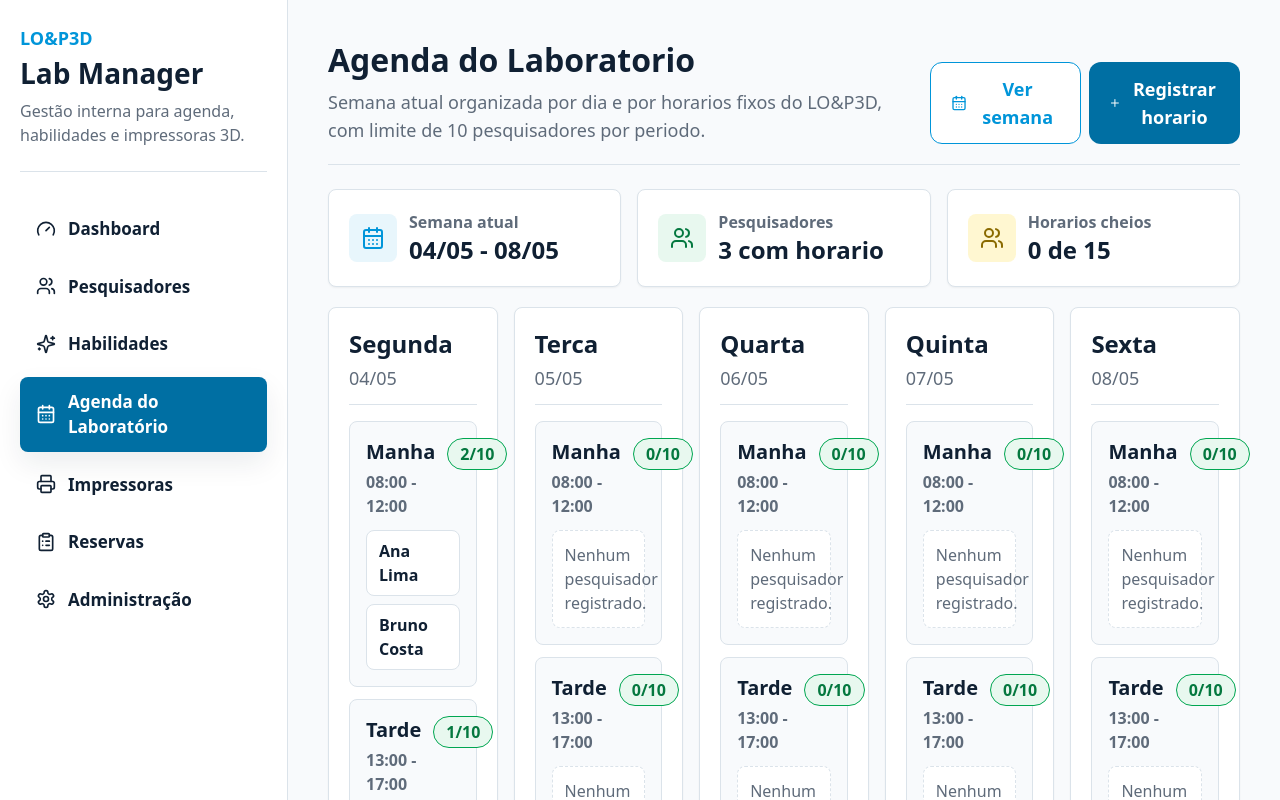
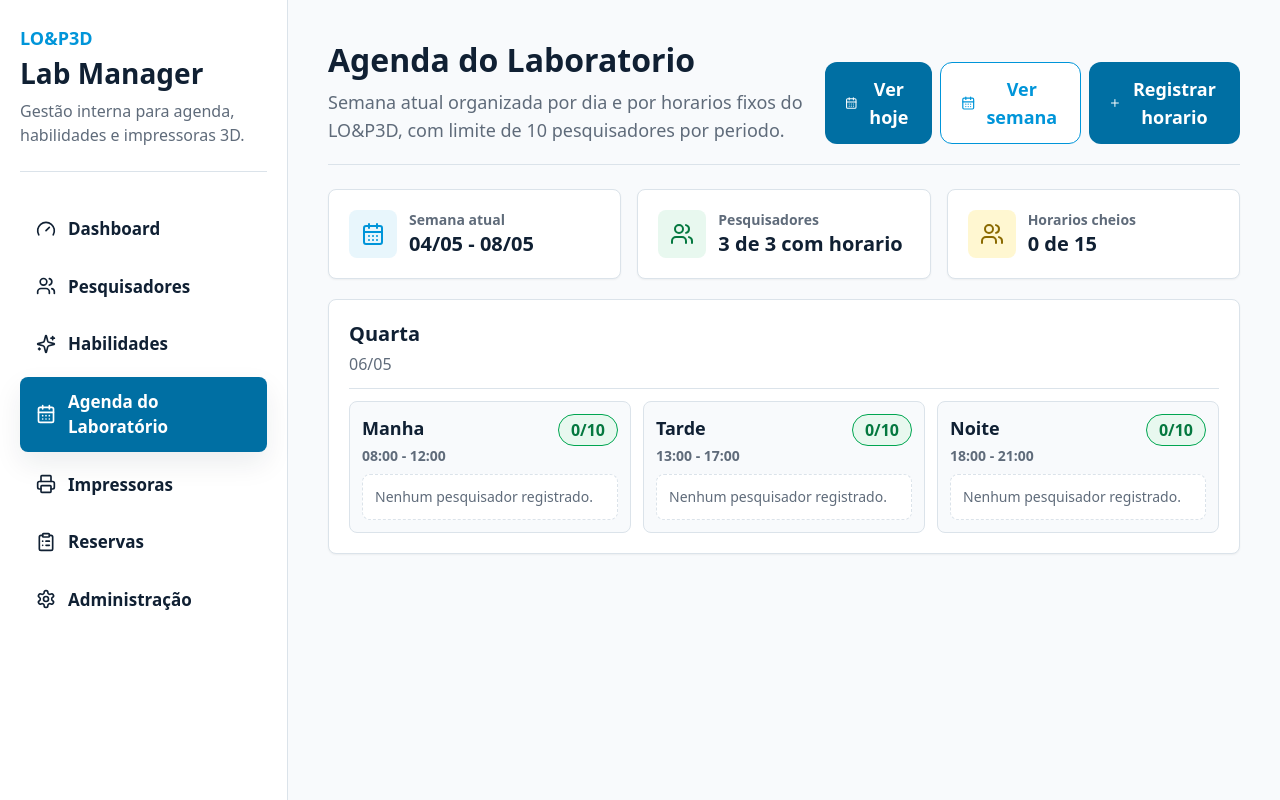
Before and after one commit to LOP3D-Unifesp/lab-manager, a React (Vite) app: page /agenda in a window 1280 px wide. Shown: the top 800 px of the page. Built offline with nearby package versions, Linux system fonts and the light colour scheme.

Commit message:
Ajusta visualizacao da agenda do laboratorio

```diff
--- a/src/pages/AgendaLaboratorio.tsx
+++ b/src/pages/AgendaLaboratorio.tsx
@@ -21,7 +21,10 @@ type SlotSelection = {
   periodo: PeriodoId;
 };
 
+type VistaAgenda = "hoje" | "semana";
+
 const limitePorHorario = 10;
+const nomesVisiveisPorHorario = 3;
 
 const periodos: Array<{
   id: PeriodoId;
@@ -96,6 +99,8 @@ export function AgendaLaboratorio() {
   const [slotsSelecionados, setSlotsSelecionados] = useState<SlotSelection[]>(
     [],
   );
+  const [vistaAgenda, setVistaAgenda] = useState<VistaAgenda>("hoje");
+  const [slotsExpandidos, setSlotsExpandidos] = useState<string[]>([]);
   const [erro, setErro] = useState("");
 
   useEffect(() => {
@@ -107,8 +112,13 @@ export function AgendaLaboratorio() {
     }
   }, [nomesPesquisadores, pesquisadorSelecionado]);
 
+  const hoje = new Date().getDay();
+  const diaAtual = semanaAtual.find((dia) => dia.weekday === hoje);
+  const diasVisiveis = vistaAgenda === "hoje" && diaAtual ? [diaAtual] : semanaAtual;
   const totalPesquisadores = new Set(
-    agenda.map((entry) => entry.pesquisador),
+    agenda
+      .map((entry) => entry.pesquisador)
+      .filter((nome) => nomesPesquisadores.includes(nome)),
   ).size;
   const totalSlots = semanaAtual.length * periodos.length;
   const slotsCheios = semanaAtual.reduce((total, dia) => {
@@ -143,6 +153,19 @@ export function AgendaLaboratorio() {
 
       return [...selecionados, slot];
     });
+  }
+
+  function trocarVista(novaVista: VistaAgenda) {
+    setVistaAgenda(novaVista);
+    calendarioRef.current?.scrollIntoView({ behavior: "smooth" });
+  }
+
+  function toggleSlotExpandido(slotKey: string) {
+    setSlotsExpandidos((slotsAtuais) =>
+      slotsAtuais.includes(slotKey)
+        ? slotsAtuais.filter((key) => key !== slotKey)
+        : [...slotsAtuais, slotKey],
+    );
   }
 
   function abrirModal() {
@@ -227,10 +250,16 @@ export function AgendaLaboratorio() {
           <div className="flex w-full flex-col gap-2 sm:flex-row md:w-auto">
             <Button
               fullWidth
-              variant="secondary"
-              onClick={() =>
-                calendarioRef.current?.scrollIntoView({ behavior: "smooth" })
-              }
+              variant={vistaAgenda === "hoje" ? "primary" : "secondary"}
+              onClick={() => trocarVista("hoje")}
+            >
+              <CalendarDays aria-hidden="true" className="mr-2 h-5 w-5" />
+              Ver hoje
+            </Button>
+            <Button
+              fullWidth
+              variant={vistaAgenda === "semana" ? "primary" : "secondary"}
+              onClick={() => trocarVista("semana")}
             >
               <CalendarDays aria-hidden="true" className="mr-2 h-5 w-5" />
               Ver semana
@@ -250,8 +279,8 @@ export function AgendaLaboratorio() {
               <CalendarDays aria-hidden="true" className="h-6 w-6" />
             </div>
             <div>
-              <p className="text-base font-semibold text-muted">Semana atual</p>
-              <p className="text-2xl font-bold text-text">
+              <p className="text-sm font-semibold text-muted">Semana atual</p>
+              <p className="text-xl font-bold text-text">
                 {semanaAtual[0].numero} - {semanaAtual[4].numero}
               </p>
             </div>
@@ -263,11 +292,11 @@ export function AgendaLaboratorio() {
               <Users aria-hidden="true" className="h-6 w-6" />
             </div>
             <div>
-              <p className="text-base font-semibold text-muted">
+              <p className="text-sm font-semibold text-muted">
                 Pesquisadores
               </p>
-              <p className="text-2xl font-bold text-text">
-                {totalPesquisadores} com horario
+              <p className="text-xl font-bold text-text">
+                {totalPesquisadores} de {nomesPesquisadores.length} com horario
               </p>
             </div>
           </div>
@@ -278,10 +307,10 @@ export function AgendaLaboratorio() {
               <Users aria-hidden="true" className="h-6 w-6" />
             </div>
             <div>
-              <p className="text-base font-semibold text-muted">
+              <p className="text-sm font-semibold text-muted">
                 Horarios cheios
               </p>
-              <p className="text-2xl font-bold text-text">
+              <p className="text-xl font-bold text-text">
                 {slotsCheios} de {totalSlots}
               </p>
             </div>
@@ -290,33 +319,61 @@ export function AgendaLaboratorio() {
       </section>
 
       <section ref={calendarioRef} className="mt-5 scroll-mt-24">
-        <div className="grid gap-4 xl:grid-cols-5">
-          {semanaAtual.map((dia) => (
-            <Card key={dia.weekday} className="flex min-h-[520px] flex-col">
-              <div className="mb-4 border-b border-border pb-3">
-                <h3 className="text-2xl font-bold text-text">{dia.label}</h3>
-                <p className="mt-1 text-lg text-muted">{dia.numero}</p>
+        <div
+          className={
+            vistaAgenda === "hoje"
+              ? "grid gap-4 lg:grid-cols-3"
+              : "grid gap-4 md:grid-cols-2 xl:grid-cols-5"
+          }
+        >
+          {diasVisiveis.map((dia) => (
+            <Card
+              key={dia.weekday}
+              className={
+                vistaAgenda === "hoje"
+                  ? "lg:col-span-3"
+                  : "flex min-h-[420px] flex-col"
+              }
+            >
+              <div className="mb-3 border-b border-border pb-3">
+                <h3 className="text-xl font-bold text-text">{dia.label}</h3>
+                <p className="mt-1 text-base text-muted">{dia.numero}</p>
               </div>
 
-              <div className="flex flex-1 flex-col gap-3">
+              <div
+                className={
+                  vistaAgenda === "hoje"
+                    ? "grid gap-3 md:grid-cols-3"
+                    : "flex flex-1 flex-col gap-3"
+                }
+              >
                 {periodos.map((periodo) => {
                   const nomes = getPesquisadoresDoSlot(
                     dia.weekday,
                     periodo.id,
                   );
                   const estaCheio = nomes.length >= limitePorHorario;
+                  const slotKey = getSlotKey({
+                    weekday: dia.weekday,
+                    periodo: periodo.id,
+                  });
+                  const slotExpandido = slotsExpandidos.includes(slotKey);
+                  const nomesVisiveis = slotExpandido
+                    ? nomes
+                    : nomes.slice(0, nomesVisiveisPorHorario);
+                  const nomesOcultos = nomes.length - nomesVisiveis.length;
 
                   return (
                     <article
                       key={periodo.id}
-                      className="flex min-h-36 flex-col rounded-lg border border-border bg-background p-4"
+                      className="flex min-h-32 flex-col rounded-lg border border-border bg-background p-3"
                     >
-                      <div className="mb-3 flex items-start justify-between gap-3">
+                      <div className="mb-2 flex items-start justify-between gap-3">
                         <div>
-                          <p className="text-xl font-bold text-text">
+                          <p className="text-lg font-bold text-text">
                             {periodo.label}
                           </p>
-                          <p className="mt-1 text-base font-semibold text-muted">
+                          <p className="mt-1 text-sm font-semibold text-muted">
                             {periodo.horario}
                           </p>
                         </div>
@@ -328,17 +385,39 @@ export function AgendaLaboratorio() {
 
                       {nomes.length > 0 ? (
                         <ul className="flex flex-wrap gap-2">
-                          {nomes.map((nome) => (
+                          {nomesVisiveis.map((nome) => (
                             <li
                               key={nome}
-                              className="rounded-lg border border-border bg-surface px-3 py-2 text-base font-semibold text-text"
+                              className="rounded-md border border-border bg-surface px-2.5 py-1.5 text-sm font-semibold text-text"
                             >
                               {nome}
                             </li>
                           ))}
+                          {nomesOcultos > 0 ? (
+                            <li>
+                              <button
+                                className="rounded-md border border-primary bg-primary-soft px-2.5 py-1.5 text-sm font-bold text-primary transition hover:bg-surface"
+                                onClick={() => toggleSlotExpandido(slotKey)}
+                                type="button"
+                              >
+                                +{nomesOcultos}
+                              </button>
+                            </li>
+                          ) : null}
+                          {slotExpandido && nomes.length > nomesVisiveisPorHorario ? (
+                            <li>
+                              <button
+                                className="rounded-md border border-border bg-surface px-2.5 py-1.5 text-sm font-semibold text-muted transition hover:text-primary"
+                                onClick={() => toggleSlotExpandido(slotKey)}
+                                type="button"
+                              >
+                                Ver menos
+                              </button>
+                            </li>
+                          ) : null}
                         </ul>
                       ) : (
-                        <p className="rounded-lg border border-dashed border-border bg-surface p-3 text-base text-muted">
+                        <p className="rounded-lg border border-dashed border-border bg-surface p-3 text-sm text-muted">
                           Nenhum pesquisador registrado.
                         </p>
                       )}
```
